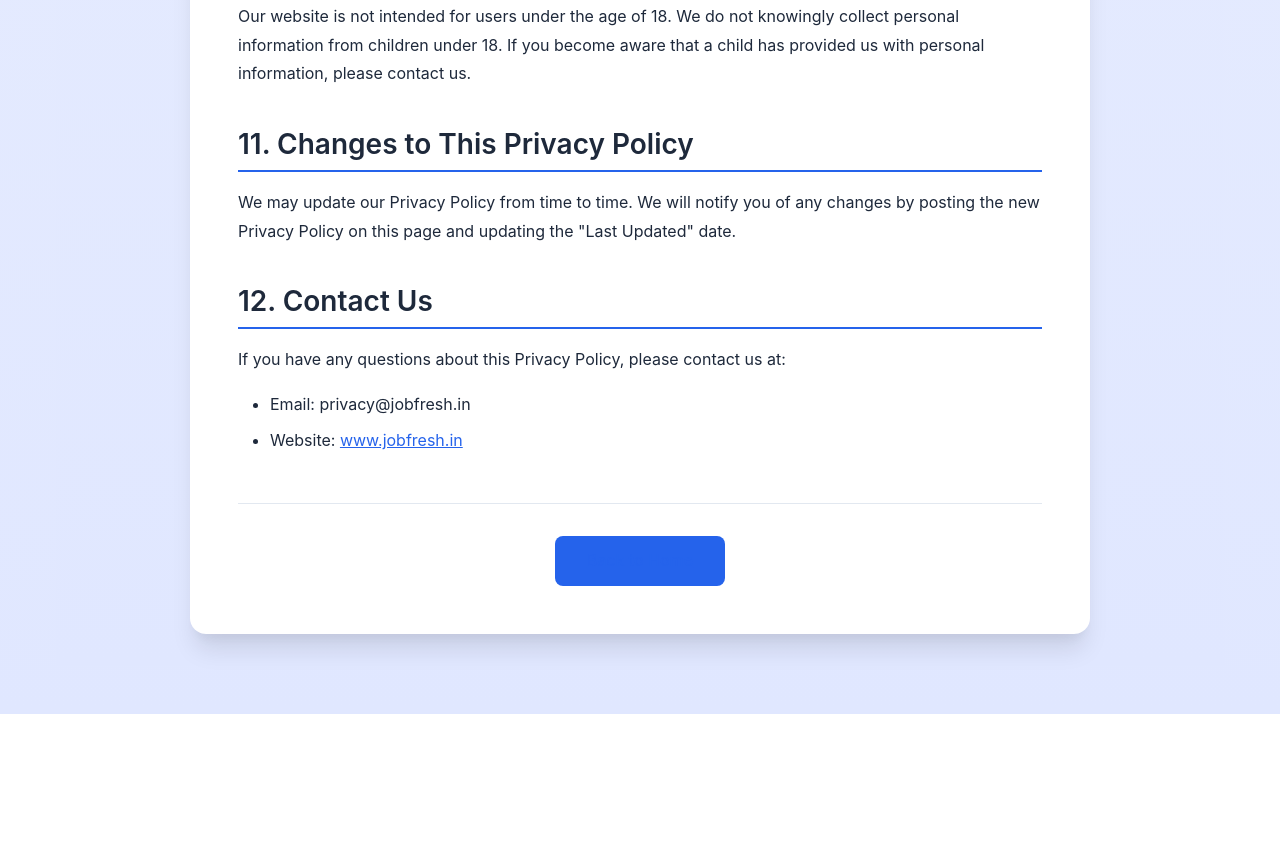
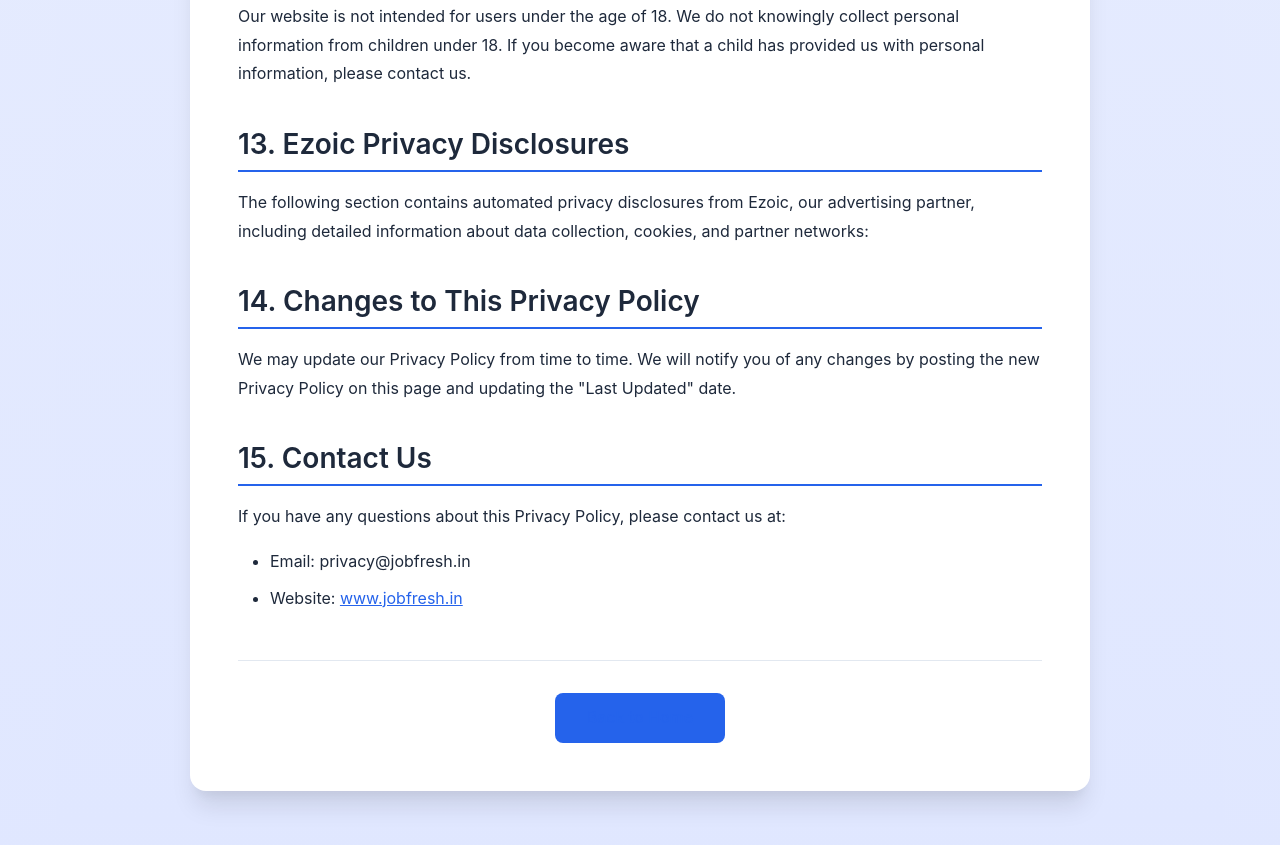
Before and after one commit to Prakashkakarlla/frontend1, a React (Vite) app: page /privacy-policy in a window 1280 px wide. Shown: the part 3940-4785 px from the top of the page. Before the commit the page ends 4654 px from the top, so only its background shows below. Built offline with nearby package versions, Linux system fonts and the light colour scheme.

Commit message:
Add Ezoic privacy policy embed to privacy page

```diff
--- a/src/pages/PrivacyPolicy.jsx
+++ b/src/pages/PrivacyPolicy.jsx
@@ -168,8 +168,18 @@ const PrivacyPolicy = () => {
                     </p>
                 </section>
 
+                {/* Ezoic Privacy Policy Embed */}
                 <section>
-                    <h2>11. Changes to This Privacy Policy</h2>
+                    <h2>13. Ezoic Privacy Disclosures</h2>
+                    <p>
+                        The following section contains automated privacy disclosures from Ezoic, our advertising partner,
+                        including detailed information about data collection, cookies, and partner networks:
+                    </p>
+                    <div id="ezoic-privacy-policy-embed"></div>
+                </section>
+
+                <section>
+                    <h2>14. Changes to This Privacy Policy</h2>
                     <p>
                         We may update our Privacy Policy from time to time. We will notify you of any changes by
                         posting the new Privacy Policy on this page and updating the "Last Updated" date.
@@ -177,7 +187,7 @@ const PrivacyPolicy = () => {
                 </section>
 
                 <section>
-                    <h2>12. Contact Us</h2>
+                    <h2>15. Contact Us</h2>
                     <p>If you have any questions about this Privacy Policy, please contact us at:</p>
                     <ul>
                         <li>Email: privacy@jobfresh.in</li>
```
